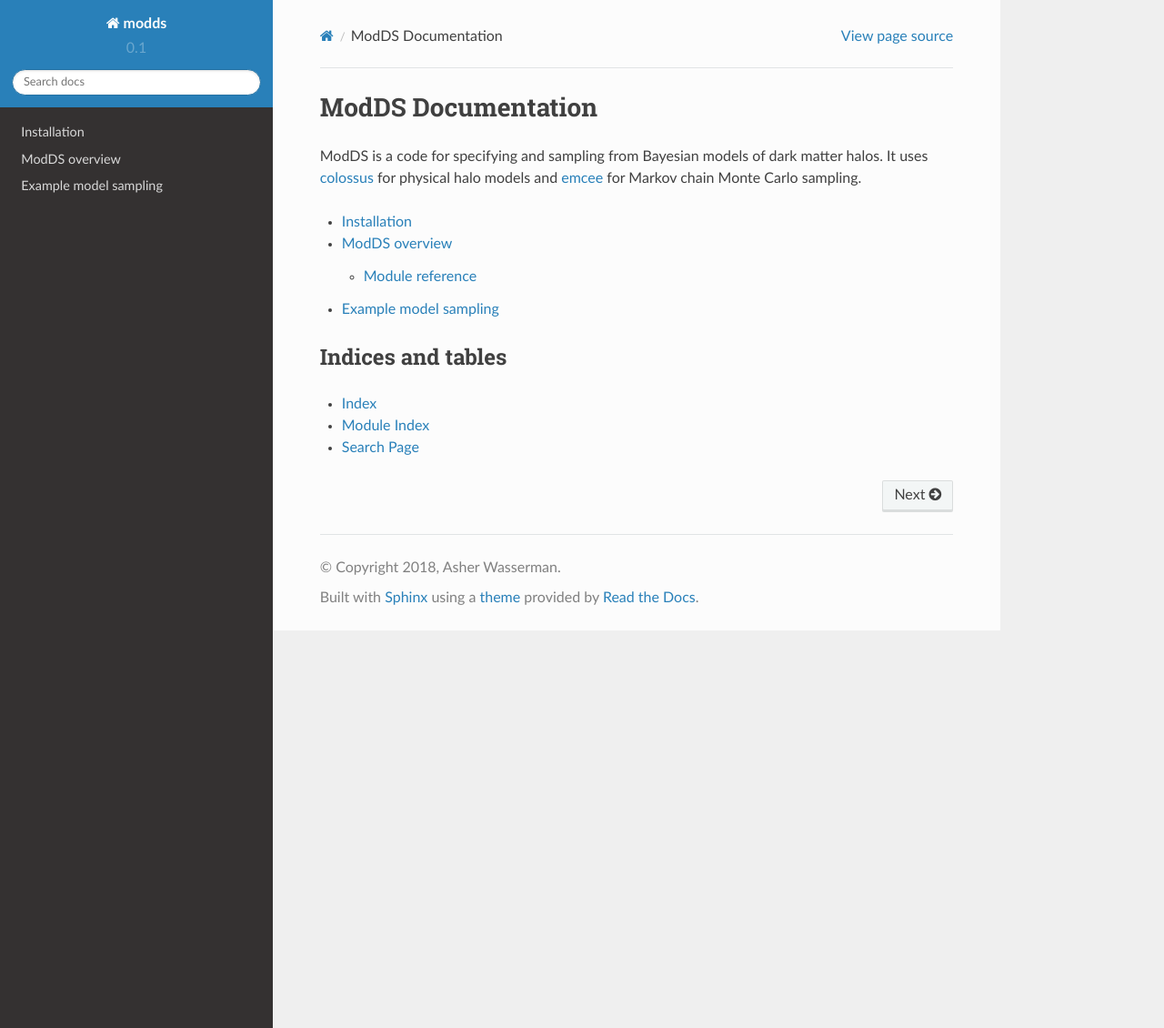
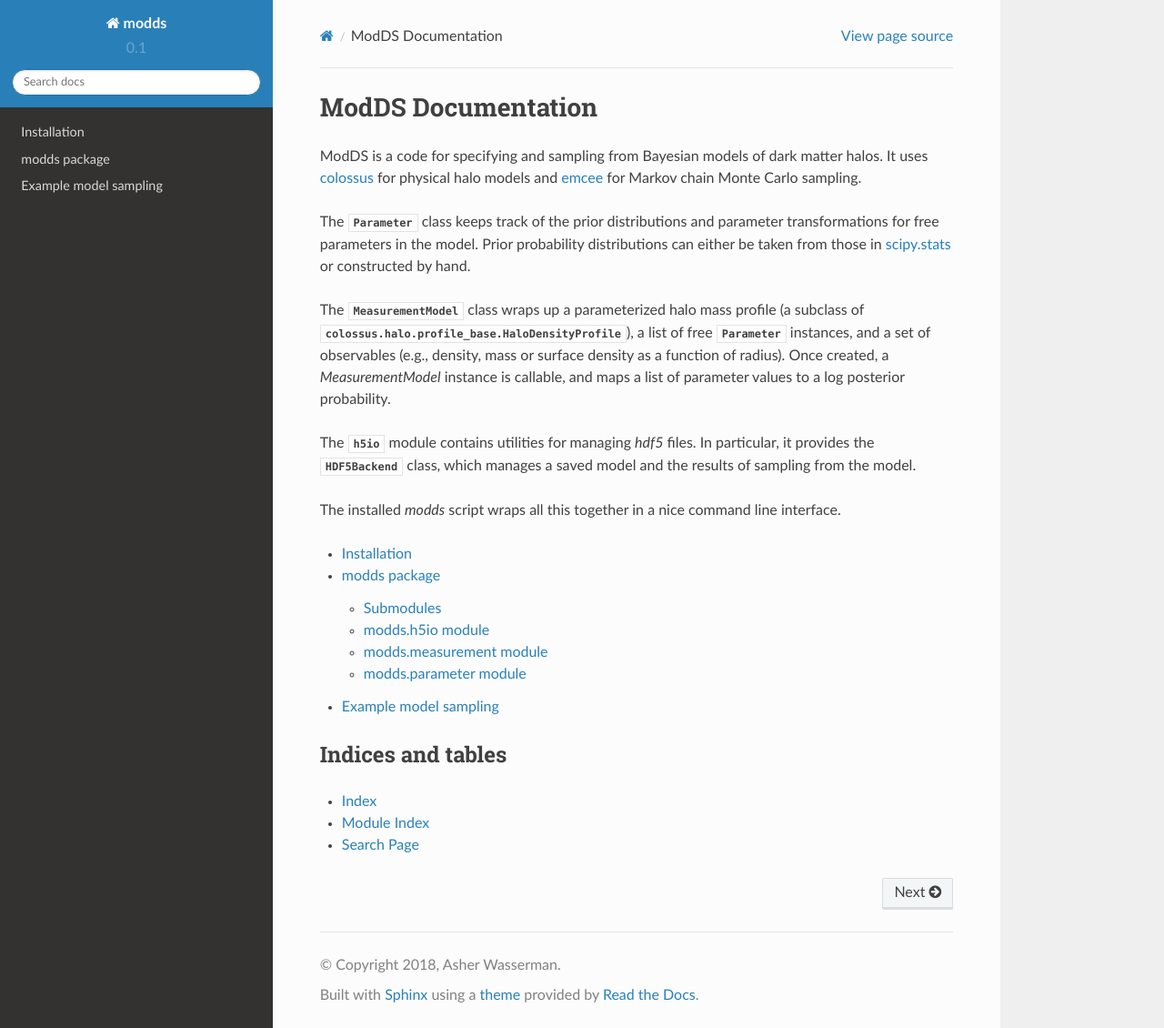
Before and after one commit to AlexaVillaume/modds, a Sphinx documentation site: the page built from docs/source/index.rst, in a window 1280 px wide and 1130 px high. Shown: the whole window at 91% size. Built offline with Sphinx 7.4.7 and the Read the Docs theme 2.0.0, drawn with Linux system fonts in a browser that asks for light colours; formulas are drawn with MathJax 3.

Commit message:
tweak docs

```diff
--- a/docs/source/index.rst
+++ b/docs/source/index.rst
@@ -9,11 +9,19 @@ ModDS Documentation
 
 ModDS is a code for specifying and sampling from Bayesian models of dark matter halos.  It uses `colossus <https://bdiemer.bitbucket.io/colossus/>`_ for physical halo models and `emcee <https://emcee.readthedocs.io/en/stable/>`_ for Markov chain Monte Carlo sampling.
 
+The :class:`~modds.parameter.Parameter` class keeps track of the prior distributions and parameter transformations for free parameters in the model.  Prior probability distributions can either be taken from those in `scipy.stats <https://docs.scipy.org/doc/scipy/reference/stats.html>`_ or constructed by hand.
+
+The :class:`~modds.measurement.MeasurementModel` class wraps up a parameterized halo mass profile (a subclass of :class:`colossus.halo.profile_base.HaloDensityProfile`), a list of free :class:`~modds.parameter.Parameter` instances, and a set of observables (e.g., density, mass or surface density as a function of radius).  Once created, a `MeasurementModel` instance is callable, and maps a list of parameter values to a log posterior probability.
+
+The :mod:`~modds.h5io` module contains utilities for managing `hdf5` files.  In particular, it provides the :class:`~modds.h5io.HDF5Backend` class, which manages a saved model and the results of sampling from the model.
+
+The installed `modds` script wraps all this together in a nice command line interface.
+
 .. toctree::
    :maxdepth: 2
 
    installation
-   overview
+   api
    example
 
 
--- a/docs/source/measurement.rst
+++ /dev/null
@@ -1,6 +0,0 @@
-===========
-Measurement
-===========
-
-.. automodule:: modds.measurement
-    :members:
--- a/docs/source/parameter.rst
+++ /dev/null
@@ -1,6 +0,0 @@
-=========
-Parameter
-=========
-
-.. automodule:: modds.parameter
-    :members:
```
Also changed, not shown: docs/source/api.rst (added, +29 -0 lines), docs/source/overview.rst (deleted, +0 -22 lines).
